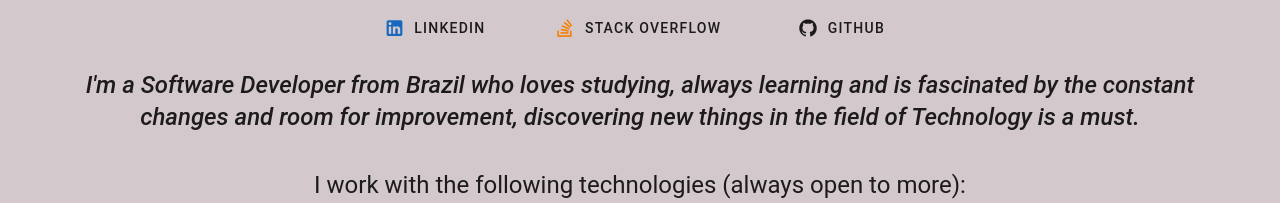
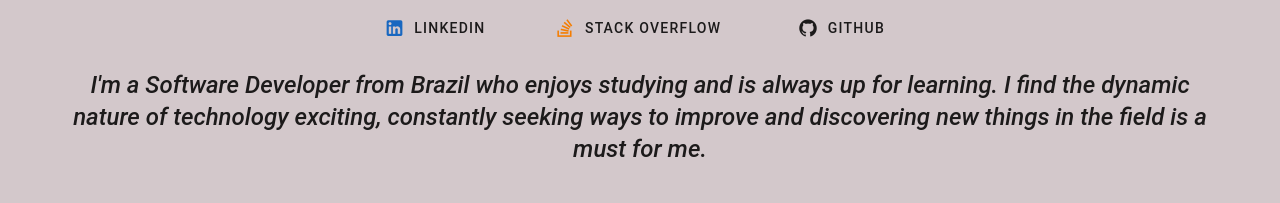
Before and after one commit to Breno-MT/Portfolio, a Vue app: page / in a window 1280 px wide. Shown: the part 408-611 px from the top of the page. Built offline with nearby package versions, Linux system fonts and the light colour scheme.

Commit message:
REFACT: Changed text, fixed eslint

```diff
--- a/src/components/AboutMe.vue
+++ b/src/components/AboutMe.vue
@@ -1,18 +1,26 @@
 <template>
   <div class="pb-6">
     <p class="text-h5 text-wrap font-weight-medium font-italic">
-      I'm a Software Developer from Brazil who loves studying, always learning
-      and is fascinated by the constant changes and room for improvement,
-      discovering new things in the field of Technology is a must.
+      I'm a Software Developer from Brazil who enjoys studying and is always up
+      for learning. I find the dynamic nature of technology exciting, constantly
+      seeking ways to improve and discovering new things in the field is a must
+      for me.
     </p>
   </div>
   <div class="pb-3 pt-3">
-    <p class="text-h5 text-wrap">I work with the following technologies (always open to more):</p>
+    <p class="text-h5 text-wrap">
+      I work with the following technologies (always open to more):
+    </p>
   </div>
   <div class="pb-3">
     <v-container>
       <v-row no-gutters>
-        <v-col color="primary" v-for="item in list_technologies" cols="12" sm="4">
+        <v-col
+          color="primary"
+          v-for="item in list_technologies"
+          cols="12"
+          sm="4"
+        >
           <v-list class="pa-0 ma-0 no-color-background">
             <img height="60" :src="item.icon" />
             <p>{{ item.title }}</p>
```
